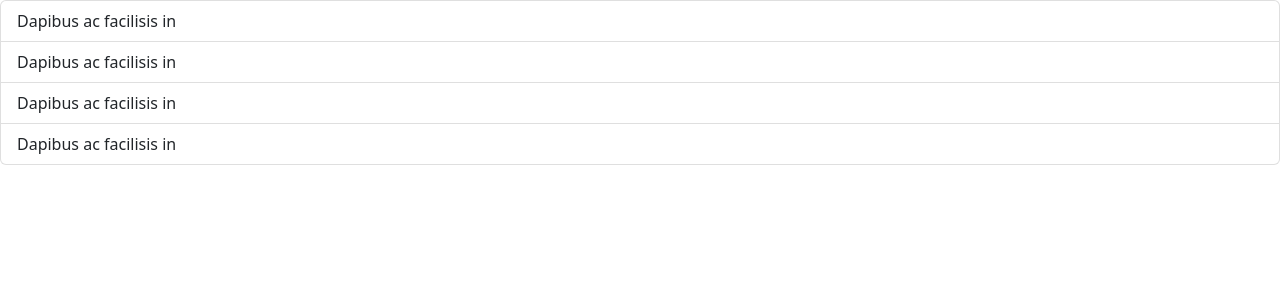
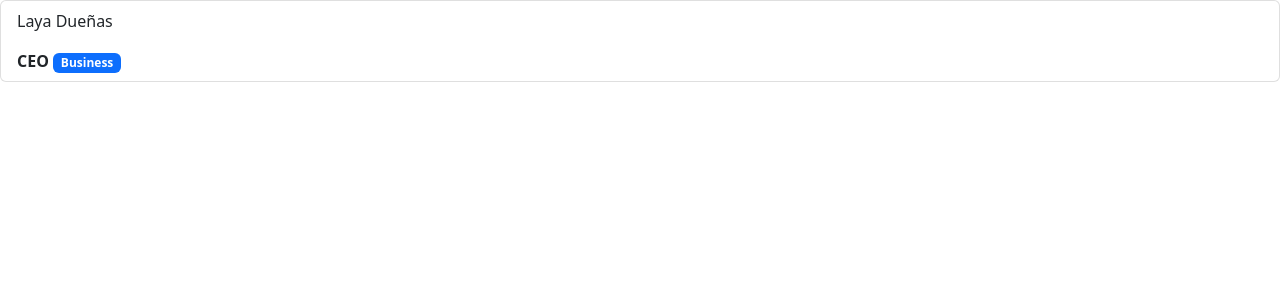
Before and after one commit to Fedreric/practicoReact-7, a React (Vite) app: page / in a window 1280 px wide. Shown: the top 300 px of the page. Built offline with nearby package versions, Linux system fonts and the light colour scheme.

Commit message:
Se toma el array de empleados desde EmpleadoList y se utiliza en el componente hijo para cada item

```diff
--- a/src/components/EmpleadoList.jsx
+++ b/src/components/EmpleadoList.jsx
@@ -16,10 +16,7 @@ const EmpleadoList = () => {
   return (
     <div>
       <ListGroup>
-        <EmpleadoRow></EmpleadoRow>
-        <EmpleadoRow></EmpleadoRow>
-        <EmpleadoRow></EmpleadoRow>
-        <EmpleadoRow></EmpleadoRow>
+        <EmpleadoRow empleado={empleados}></EmpleadoRow>
       </ListGroup>
     </div>
   );
--- a/src/components/EmpleadoRow.jsx
+++ b/src/components/EmpleadoRow.jsx
@@ -1,8 +1,13 @@
-import { ListGroup } from "react-bootstrap";
+import { ListGroup, Badge } from "react-bootstrap";
 
-const EmpleadoRow = () => {
+const EmpleadoRow = ({empleado}) => {
+    const listaEmpleados = empleado;
+
     return (
-            <ListGroup.Item>Dapibus ac facilisis in</ListGroup.Item>
+        <ListGroup.Item>
+            <p>{listaEmpleados[0].fullName}</p>
+            <b>{listaEmpleados[0].title}</b> <Badge>{listaEmpleados[0].department}</Badge>
+        </ListGroup.Item>
     );
 };
 
```
